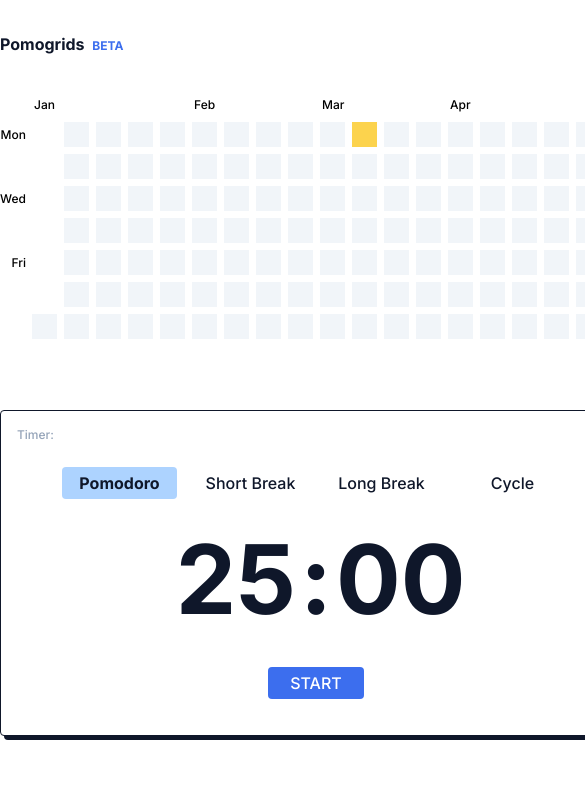
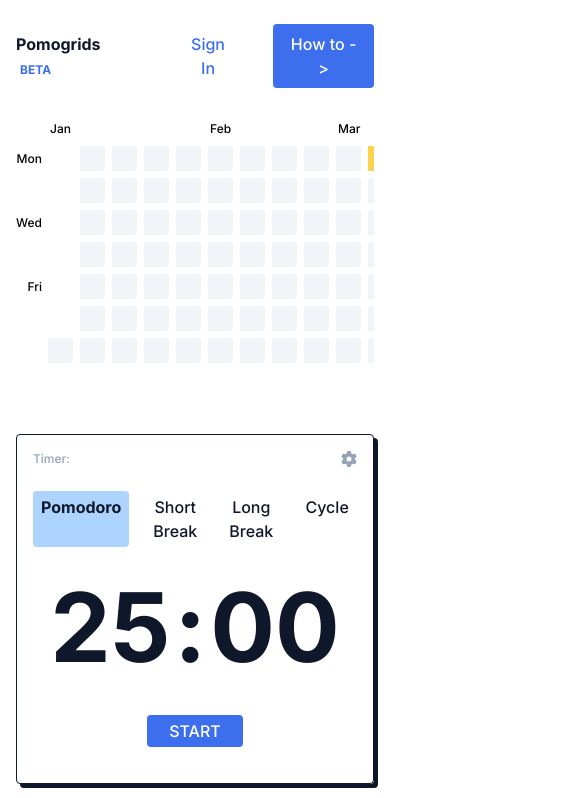
Before and after one commit to awhuiyun/pomogrids-prod, a Next.js app: page / in a window 390 px wide. Shown: the top 798 px of the page, 585 px wide, since content can reach past the window. Built offline with nearby package versions, Linux system fonts and the light colour scheme; no server answers.

Commit message:
Made site responsive

```diff
--- a/src/components/Grid.tsx
+++ b/src/components/Grid.tsx
@@ -315,7 +315,7 @@ export default function Grid() {
   };
 
   return (
-    <div className="w-[1280px] mb-16">
+    <div className="mb-16">
       <div className="overflow-x-scroll no-scrollbar" ref={gridRef}></div>
       <div
         className="tooltip bg-slate-900 rounded text-white fixed text-xs p-3"
--- a/src/components/Layout.tsx
+++ b/src/components/Layout.tsx
@@ -9,9 +9,9 @@ interface ILayout {
 
 export default function Layout({ children }: ILayout) {
   return (
-    <div className="flex flex-col h-full lg:h-screen">
+    <div className="max-w-[1280px] mx-auto px-4 py-2 flex flex-col min-h-screen text-slate-900">
       <Nav />
-      <div className="flex-grow">{children}</div>
+      <div className="flex-grow pt-4">{children}</div>
       <Footer />
     </div>
   );
--- a/src/components/Nav.tsx
+++ b/src/components/Nav.tsx
@@ -16,16 +16,17 @@ export default function Nav() {
   }
 
   return (
-    <div className="flex items-center py-6 w-[1280px] mx-auto">
-      <Link href="/" className="flex-grow font-bold text-slate-900 text-base">
+    <div className="flex items-center py-4 space-x-6 sm:space-x-4">
+      <Link href="/" className="font-bold text-base">
         Pomogrids <span className="text-xs ml-1 text-blue4">BETA</span>
       </Link>
+      <div className="flex-grow"></div>
       {user_id ? (
         <div onClick={handleUserSignOut}>
           <BaseButton
             type="button"
             label="Sign Out"
-            className="text-red-500 hover:underline underline-offset-2 mr-10"
+            className="text-red-500 hover:underline underline-offset-2"
           />
         </div>
       ) : (
@@ -33,7 +34,7 @@ export default function Nav() {
           <BaseButton
             type="button"
             label="Sign In"
-            className="text-blue4 hover:underline underline-offset-2 mr-10"
+            className="text-blue4 hover:underline underline-offset-2"
           />
         </Link>
       )}
@@ -43,7 +44,7 @@ export default function Nav() {
         <BaseButton
           type="button"
           label="How to ->"
-          className="text-white bg-blue4 px-4 py-2"
+          className="text-white bg-blue4 px-4 py-2 ml-4"
         />
       </Link>
     </div>
--- a/src/components/TaskContainer.tsx
+++ b/src/components/TaskContainer.tsx
@@ -17,7 +17,7 @@ export default function TaskContainer() {
   }
 
   return (
-    <div className="border border-slate-900 shadow-custom shadow-slate-900 rounded p-4 pb-8 w-full h-fit space-y-2">
+    <div className="border border-slate-900 shadow-custom rounded p-4 pb-8 h-fit w-full space-y-2">
       {/* Title */}
       <p className="text-slate-400 text-xs">Tasks:</p>
 
--- a/src/components/Timer.tsx
+++ b/src/components/Timer.tsx
@@ -10,7 +10,6 @@ import BaseButton from "./BaseButton";
 import { updateTaskAfterSessionService } from "@/services/tasks";
 import buzzer from "public/assets/buzzer.mp3";
 import calm from "public/assets/calm.mp3";
-import { faHouseFloodWaterCircleArrowRight } from "@fortawesome/free-solid-svg-icons";
 
 // Function to format date
 const formatDate = timeFormat("%d/%m/%Y");
@@ -395,12 +394,12 @@ export default function Timer() {
       </div>
 
       {/* Timer Display */}
-      <div className="flex flex-row text-8xl font-bold mt-8 mb-10 mx-auto w-fit">
-        <div className="w-52 text-end">
+      <div className="flex flex-row font-bold mt-8 mb-10 mx-auto w-fit text-8xl">
+        <div className="w-30 md:w-52 text-end">
           {timerMinutes > 9 ? timerMinutes : "0" + timerMinutes}
         </div>
         <div className="w-10 text-center">:</div>
-        <div className="w-52 text-start">
+        <div className="w-30 md:w-52 text-start">
           {timerSeconds > 9 ? timerSeconds : "0" + timerSeconds}
         </div>
       </div>
--- a/src/components/TimerContainer.tsx
+++ b/src/components/TimerContainer.tsx
@@ -13,7 +13,7 @@ export default function TimerContainer() {
   }
 
   return (
-    <div className="border border-slate-900 shadow-custom shadow-slate-900 rounded p-4 w-full h-fit">
+    <div className="border border-slate-900 shadow-custom rounded p-4 h-fit w-full">
       {/* Title and Settings Icon */}
       <div className="flex flex-row text-slate-400">
         <p className="flex-grow text-xs">Timer:</p>
--- a/src/pages/how-to.tsx
+++ b/src/pages/how-to.tsx
@@ -2,7 +2,7 @@ import BaseAccordian from "@/components/BaseAccordian";
 
 export default function HowTo() {
   return (
-    <div className="pt-2 text-slate-900 w-[800px] mx-auto space-y-6">
+    <div className="space-y-6 max-w-4xl mx-auto">
       <BaseAccordian isOpenOnMount={true} label="How do I use Pomogrids?">
         Its easy, figure it out yourself!
       </BaseAccordian>
--- a/src/pages/index.tsx
+++ b/src/pages/index.tsx
@@ -18,7 +18,7 @@ export default function Home() {
   const { isSettingOpen } = useSettingStore();
 
   return (
-    <div className="pt-2 text-slate-900 w-[1280px] mx-auto">
+    <div>
       <Head>
         <title>Pomogrids</title>
         <meta name="description" content="Generated by create next app" />
@@ -39,7 +39,7 @@ export default function Home() {
       <Grid />
 
       {/* Timer and Tasks section */}
-      <div className="flex space-x-4">
+      <div className="flex flex-col space-y-4 lg:flex-row lg:space-x-4 lg:space-y-0">
         <TimerContainer />
         <TaskContainer />
       </div>
--- a/src/pages/signin.tsx
+++ b/src/pages/signin.tsx
@@ -39,7 +39,7 @@ export default function Signin() {
   }
 
   return (
-    <div className="pt-2 text-slate-900 w-[1280px] mx-auto">
+    <div>
       <div className="border border-slate-900 shadow-custom shadow-slate-900 rounded px-4 py-8 w-[415px] h-fit mx-auto">
         <h1 className="text-4xl font-bold text-center">Sign in / Sign up</h1>
         <p className="mt-4 text-center">
```
